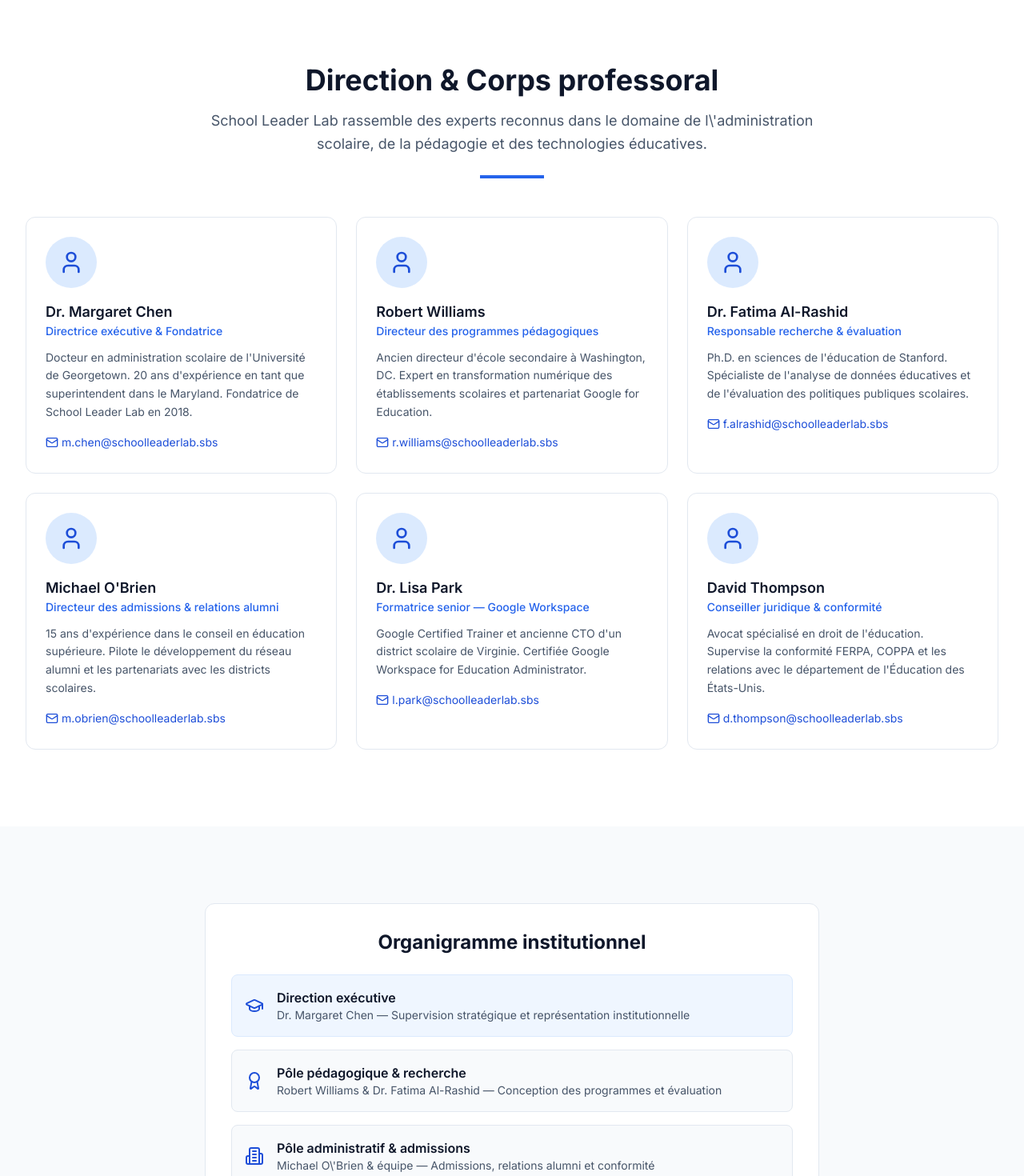
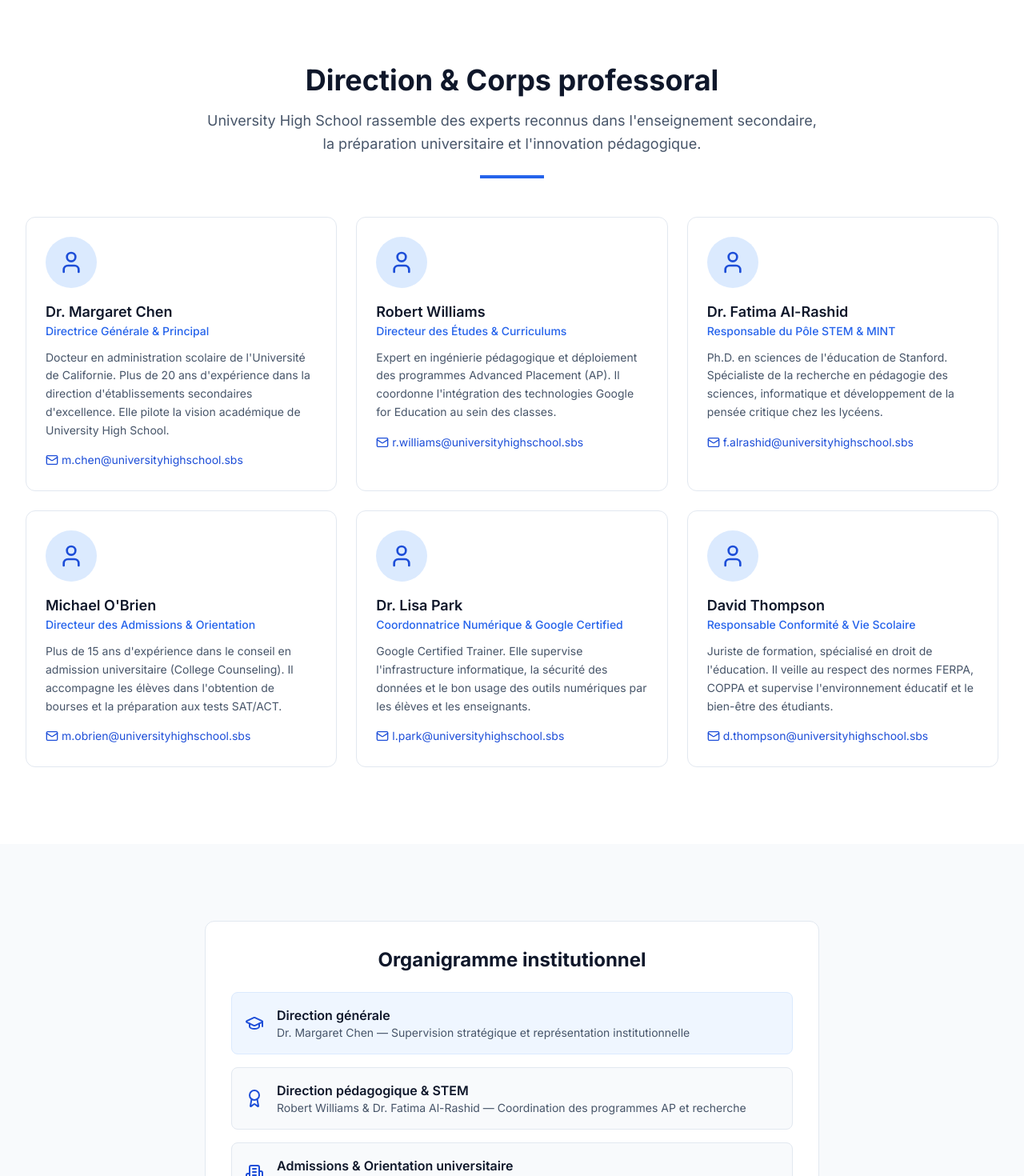
Before and after one commit to irmafiguero199/schoolleaderlab.sbs, a React (Vite) app: page /faculty in a window 1280 px wide. Shown: the part 360-1830 px from the top of the page at 80% size. Built offline with nearby package versions, Linux system fonts and the light colour scheme.

Commit message:
Update faculty details and school information

```diff
--- a/src/pages/Faculty.jsx
+++ b/src/pages/Faculty.jsx
@@ -3,30 +3,60 @@ import SectionHeader from '../components/SectionHeader.jsx'
 import { User, Mail, Phone, GraduationCap, Award, Building2 } from 'lucide-react'
 
 const team = [
-  { name: 'Dr. Margaret Chen', role: 'Directrice exécutive & Fondatrice', bio: 'Docteur en administration scolaire de l\'Université de Georgetown. 20 ans d\'expérience en tant que superintendent dans le Maryland. Fondatrice de School Leader Lab en 2018.', email: 'm.chen@schoolleaderlab.sbs' },
-  { name: 'Robert Williams', role: 'Directeur des programmes pédagogiques', bio: 'Ancien directeur d\'école secondaire à Washington, DC. Expert en transformation numérique des établissements scolaires et partenariat Google for Education.', email: 'r.williams@schoolleaderlab.sbs' },
-  { name: 'Dr. Fatima Al-Rashid', role: 'Responsable recherche & évaluation', bio: 'Ph.D. en sciences de l\'éducation de Stanford. Spécialiste de l\'analyse de données éducatives et de l\'évaluation des politiques publiques scolaires.', email: 'f.alrashid@schoolleaderlab.sbs' },
-  { name: 'Michael O\'Brien', role: 'Directeur des admissions & relations alumni', bio: '15 ans d\'expérience dans le conseil en éducation supérieure. Pilote le développement du réseau alumni et les partenariats avec les districts scolaires.', email: 'm.obrien@schoolleaderlab.sbs' },
-  { name: 'Dr. Lisa Park', role: 'Formatrice senior — Google Workspace', bio: 'Google Certified Trainer et ancienne CTO d\'un district scolaire de Virginie. Certifiée Google Workspace for Education Administrator.', email: 'l.park@schoolleaderlab.sbs' },
-  { name: 'David Thompson', role: 'Conseiller juridique & conformité', bio: 'Avocat spécialisé en droit de l\'éducation. Supervise la conformité FERPA, COPPA et les relations avec le département de l\'Éducation des États-Unis.', email: 'd.thompson@schoolleaderlab.sbs' },
+  {
+    name: 'Dr. Margaret Chen',
+    role: 'Directrice Générale & Principal',
+    bio: 'Docteur en administration scolaire de l\'Université de Californie. Plus de 20 ans d\'expérience dans la direction d\'établissements secondaires d\'excellence. Elle pilote la vision académique de University High School.',
+    email: 'm.chen@universityhighschool.sbs'
+  },
+  {
+    name: 'Robert Williams',
+    role: 'Directeur des Études & Curriculums',
+    bio: 'Expert en ingénierie pédagogique et déploiement des programmes Advanced Placement (AP). Il coordonne l\'intégration des technologies Google for Education au sein des classes.',
+    email: 'r.williams@universityhighschool.sbs'
+  },
+  {
+    name: 'Dr. Fatima Al-Rashid',
+    role: 'Responsable du Pôle STEM & MINT',
+    bio: 'Ph.D. en sciences de l\'éducation de Stanford. Spécialiste de la recherche en pédagogie des sciences, informatique et développement de la pensée critique chez les lycéens.',
+    email: 'f.alrashid@universityhighschool.sbs'
+  },
+  {
+    name: 'Michael O\'Brien',
+    role: 'Directeur des Admissions & Orientation',
+    bio: 'Plus de 15 ans d\'expérience dans le conseil en admission universitaire (College Counseling). Il accompagne les élèves dans l\'obtention de bourses et la préparation aux tests SAT/ACT.',
+    email: 'm.obrien@universityhighschool.sbs'
+  },
+  {
+    name: 'Dr. Lisa Park',
+    role: 'Coordonnatrice Numérique & Google Certified',
+    bio: 'Google Certified Trainer. Elle supervise l\'infrastructure informatique, la sécurité des données et le bon usage des outils numériques par les élèves et les enseignants.',
+    email: 'l.park@universityhighschool.sbs'
+  },
+  {
+    name: 'David Thompson',
+    role: 'Responsable Conformité & Vie Scolaire',
+    bio: 'Juriste de formation, spécialisé en droit de l\'éducation. Il veille au respect des normes FERPA, COPPA et supervise l\'environnement éducatif et le bien-être des étudiants.',
+    email: 'd.thompson@universityhighschool.sbs'
+  },
 ]
 
 function Faculty() {
   return (
     <>
       <Helmet>
-        <title>Équipe & Administration — School Leader Lab</title>
-        <meta name="description" content="Découvrez l\'équipe de direction de School Leader Lab. Experts en leadership éducatif, administration scolaire et technologies éducatives. EIN 82-1581985." />
+        <title>Équipe & Administration — University High School</title>
+        <meta name="description" content="Découvrez l'équipe de direction et le corps professoral de University High School à Fresno, CA. EIN 77-0515663." />
       </Helmet>
       <div className="bg-primary-900 text-white py-16">
         <div className="container-main px-4 text-center">
           <h1 className="text-4xl md:text-5xl font-bold mb-4">Équipe & Administration</h1>
-          <p className="text-primary-100 text-lg max-w-2xl mx-auto">Une équipe de professionnels expérimentés, passionnés par l\'excellence du leadership éducatif.</p>
+          <p className="text-primary-100 text-lg max-w-2xl mx-auto">Une équipe d'éducateurs passionnés et d'administrateurs chevrenés dédiés à la réussite de chaque élève.</p>
         </div>
       </div>
       <section className="section-padding bg-white">
         <div className="container-main">
-          <SectionHeader title="Direction & Corps professoral" subtitle="School Leader Lab rassemble des experts reconnus dans le domaine de l\'administration scolaire, de la pédagogie et des technologies éducatives." />
+          <SectionHeader title="Direction & Corps professoral" subtitle="University High School rassemble des experts reconnus dans l'enseignement secondaire, la préparation universitaire et l'innovation pédagogique." />
           <div className="grid md:grid-cols-2 lg:grid-cols-3 gap-6">
             {team.map((member, i) => (
               <div key={i} className="bg-white p-6 rounded-xl border border-slate-200 hover:shadow-lg transition-shadow">
@@ -47,19 +77,19 @@ function Faculty() {
             <div className="space-y-4">
               <div className="flex items-center gap-4 p-4 bg-primary-50 rounded-lg border border-primary-100">
                 <GraduationCap className="w-6 h-6 text-primary-700" />
-                <div><p className="font-semibold text-slate-900">Direction exécutive</p><p className="text-sm text-slate-600">Dr. Margaret Chen — Supervision stratégique et représentation institutionnelle</p></div>
+                <div><p className="font-semibold text-slate-900">Direction générale</p><p className="text-sm text-slate-600">Dr. Margaret Chen — Supervision stratégique et représentation institutionnelle</p></div>
               </div>
               <div className="flex items-center gap-4 p-4 bg-slate-50 rounded-lg border border-slate-200">
                 <Award className="w-6 h-6 text-primary-700" />
-                <div><p className="font-semibold text-slate-900">Pôle pédagogique & recherche</p><p className="text-sm text-slate-600">Robert Williams & Dr. Fatima Al-Rashid — Conception des programmes et évaluation</p></div>
+                <div><p className="font-semibold text-slate-900">Direction pédagogique & STEM</p><p className="text-sm text-slate-600">Robert Williams & Dr. Fatima Al-Rashid — Coordination des programmes AP et recherche</p></div>
               </div>
               <div className="flex items-center gap-4 p-4 bg-slate-50 rounded-lg border border-slate-200">
                 <Building2 className="w-6 h-6 text-primary-700" />
-                <div><p className="font-semibold text-slate-900">Pôle administratif & admissions</p><p className="text-sm text-slate-600">Michael O\'Brien & équipe — Admissions, relations alumni et conformité</p></div>
+                <div><p className="font-semibold text-slate-900">Admissions & Orientation universitaire</p><p className="text-sm text-slate-600">Michael O'Brien & équipe — Admissions, accompagnement College Prep et conformité</p></div>
               </div>
               <div className="flex items-center gap-4 p-4 bg-slate-50 rounded-lg border border-slate-200">
                 <Phone className="w-6 h-6 text-primary-700" />
-                <div><p className="font-semibold text-slate-900">Support & secrétariat</p><p className="text-sm text-slate-600">Disponible par email à <a href="mailto:admin@schoolleaderlab.sbs" className="text-primary-700 underline">admin@schoolleaderlab.sbs</a> ou par téléphone au <a href="tel:+12025551234" className="text-primary-700 underline">(202) 555-1234</a></p></div>
+                <div><p className="font-semibold text-slate-900">Secrétariat & Support</p><p className="text-sm text-slate-600">Disponible par email à <a href="mailto:admin@universityhighschool.sbs" className="text-primary-700 underline">admin@universityhighschool.sbs</a> ou par téléphone au <a href="tel:+13195555405" className="text-primary-700 underline">+1 319-555-5405</a></p></div>
               </div>
             </div>
           </div>
```
